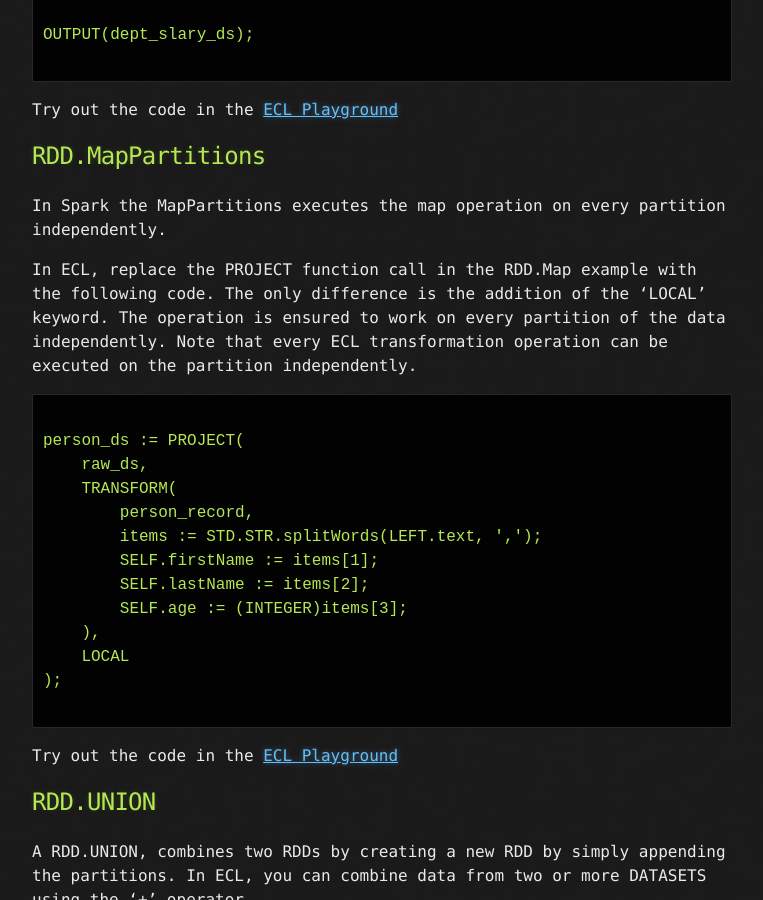
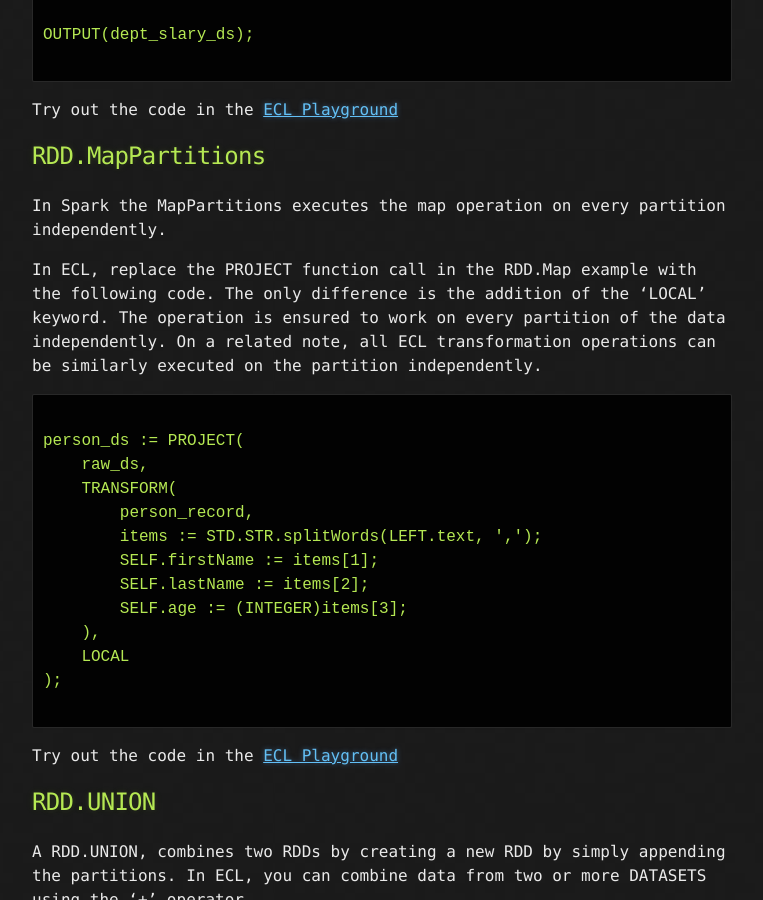
Before and after one commit to arjunachala/arjunachala.github.io, a Jekyll site: the page built from _posts/2017-10-20-ECL-For-Sparkers.md, in a window 1280 px wide and 900 px high, scrolled down 5170 px. Shown: the whole window, without its empty margins (258-1021 px from the left). Built offline with Jekyll 4.4.1, drawn with Linux system fonts in a browser that asks for light colours.

Commit message:
Simple edits

````diff
--- a/_posts/2017-10-20-ECL-For-Sparkers.md
+++ b/_posts/2017-10-20-ECL-For-Sparkers.md
@@ -211,7 +211,7 @@ Try out the code in the [ECL Playground](http://play.hpccsystems.com:8010/?Widge
 
 In Spark the MapPartitions executes the map operation on every partition independently.
 
-In ECL, replace the PROJECT function call in the RDD.Map example with the following code. The only difference is the addition of the 'LOCAL' keyword. The operation is ensured to work on every partition of the data independently. Note that every ECL transformation operation can be executed on the partition independently.
+In ECL, replace the PROJECT function call in the RDD.Map example with the following code. The only difference is the addition of the 'LOCAL' keyword. The operation is ensured to work on every partition of the data independently. On a related note, all ECL transformation operations can be similarly executed on the partition independently.
 
 ```ECL
 
````
